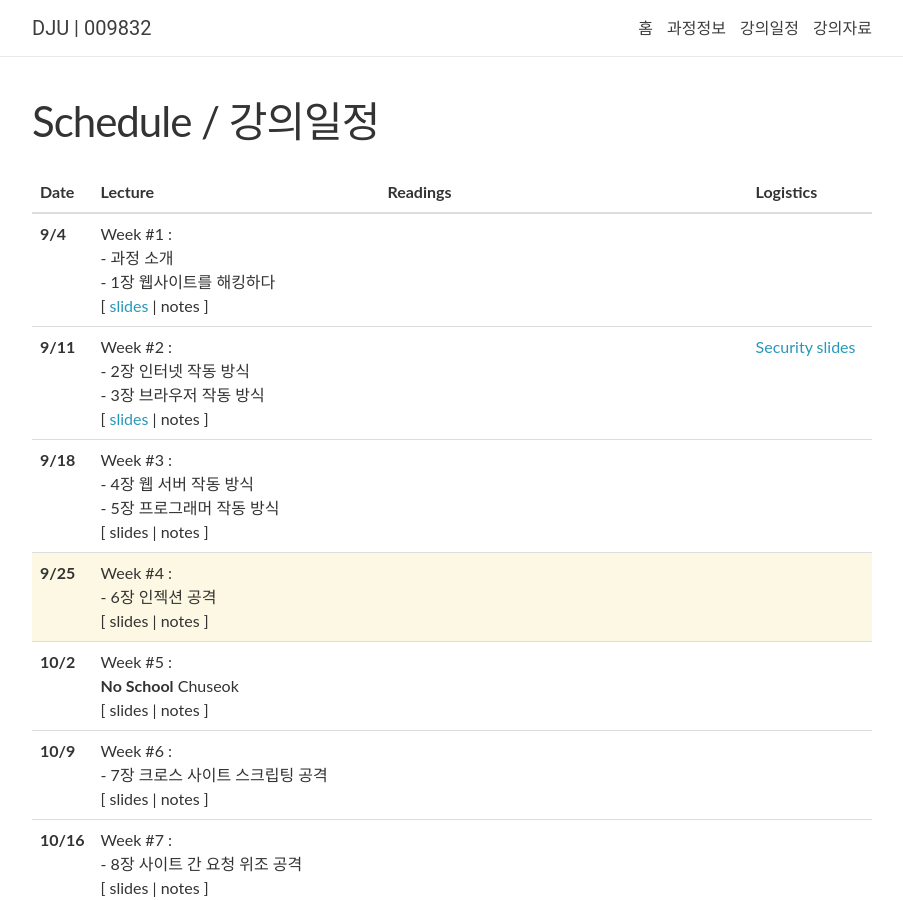
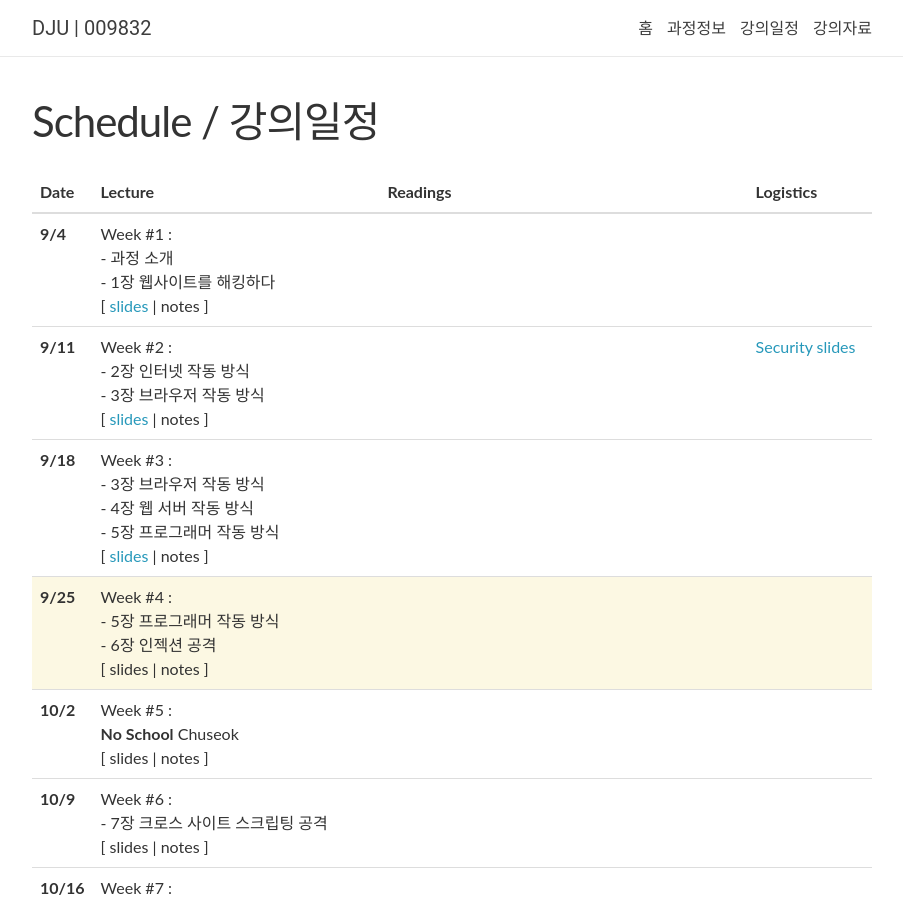
Before and after one commit to 2023-aaronkr/dju-sec, a Jekyll site: the page built from _pages/lectures.md, in a window 1280 px wide and 900 px high. Shown: the whole window, without its empty margins (188-1091 px from the left). Built offline with Jekyll 4.4.1, drawn with Linux system fonts in a browser that asks for light colours; nearby versions of some CDN libraries; comment, search, counter and statistics services are not loaded.

Commit message:
Update lectures.yml

```diff
--- a/_data/lectures.yml
+++ b/_data/lectures.yml
@@ -20,15 +20,17 @@
 - date: 9/18
   week: 3
   title: >
+    - 3장 브라우저 작동 방식 <br />
     - 4장 웹 서버 작동 방식 <br />
     - 5장 프로그래머 작동 방식
-  slides:
+  slides: "https://docs.google.com/presentation/d/1D8kJ3x9a5HLWBDp7IocCMeeudOBnsRxi8_aN4ExtTss/edit?usp=sharing"
   readings:
   logistics:
 
 - date: 9/25
   week: 4
   title: >
+    - 5장 프로그래머 작동 방식 <br />
     - 6장 인젝션 공격
   slides:
   readings:
```
